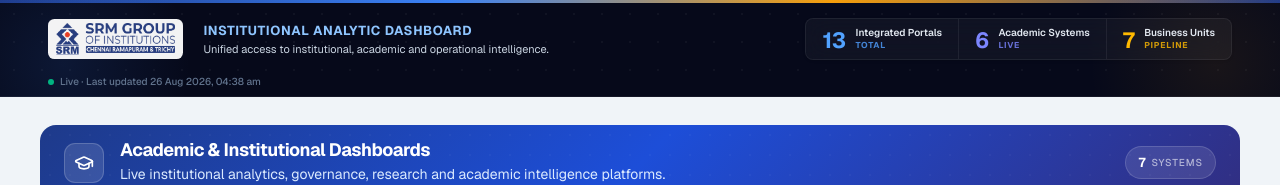
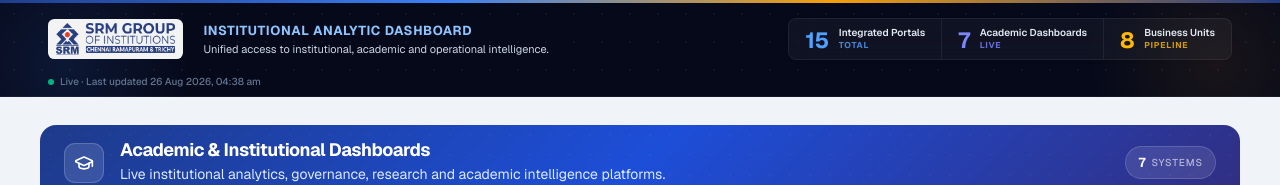
Before and after one commit to Vega-007/Chairman-dashboard, a Next.js app: page / in a window 1280 px wide. Shown: the top 185 px of the page. Built offline with nearby package versions, Linux system fonts and the light colour scheme.

Commit message:
chore: update dashboard portal and system statistics in chairman header

```diff
--- a/src/components/chairman/chairman-header.tsx
+++ b/src/components/chairman/chairman-header.tsx
@@ -79,7 +79,7 @@
 
                 {/* Stat 1 */}
                 <div className="flex items-center gap-2.5 px-4 py-2 bg-white/[0.01] hover:bg-white/[0.03] transition-colors">
-                  <span className="text-[22px] font-bold text-blue-400 tracking-tight leading-none mt-0.5">13</span>
+                  <span className="text-[22px] font-bold text-blue-400 tracking-tight leading-none mt-0.5">15</span>
                   <div className="flex flex-col justify-center gap-[3px]">
                     <span className="text-[10px] font-semibold text-slate-200 leading-none">Integrated Portals</span>
                     <span className="text-[8.5px] font-bold text-blue-400/80 uppercase tracking-widest leading-none">Total</span>
@@ -90,9 +90,9 @@
 
                 {/* Stat 2 */}
                 <div className="flex items-center gap-2.5 px-4 py-2 bg-white/[0.01] hover:bg-white/[0.03] transition-colors">
-                  <span className="text-[22px] font-bold text-indigo-400 tracking-tight leading-none mt-0.5">6</span>
+                  <span className="text-[22px] font-bold text-indigo-400 tracking-tight leading-none mt-0.5">7</span>
                   <div className="flex flex-col justify-center gap-[3px]">
-                    <span className="text-[10px] font-semibold text-slate-200 leading-none">Academic Systems</span>
+                    <span className="text-[10px] font-semibold text-slate-200 leading-none">Academic Dashboards</span>
                     <span className="text-[8.5px] font-bold text-indigo-400/80 uppercase tracking-widest leading-none">Live</span>
                   </div>
                 </div>
@@ -101,7 +101,7 @@
 
                 {/* Stat 3 */}
                 <div className="flex items-center gap-2.5 px-4 py-2 bg-white/[0.01] hover:bg-white/[0.03] transition-colors">
-                  <span className="text-[22px] font-bold text-amber-400 tracking-tight leading-none mt-0.5">7</span>
+                  <span className="text-[22px] font-bold text-amber-400 tracking-tight leading-none mt-0.5">8</span>
                   <div className="flex flex-col justify-center gap-[3px]">
                     <span className="text-[10px] font-semibold text-slate-200 leading-none">Business Units</span>
                     <span className="text-[8.5px] font-bold text-amber-400/80 uppercase tracking-widest leading-none">Pipeline</span>
```
